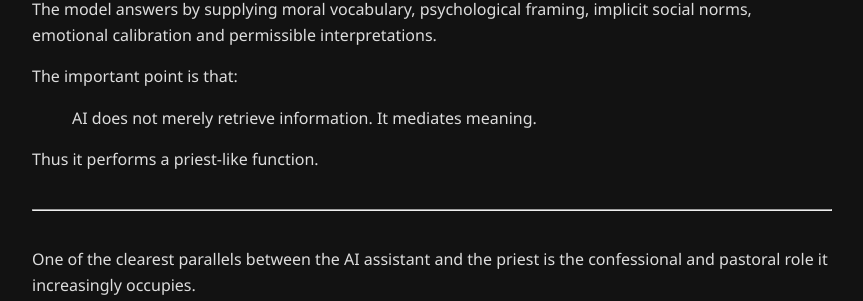
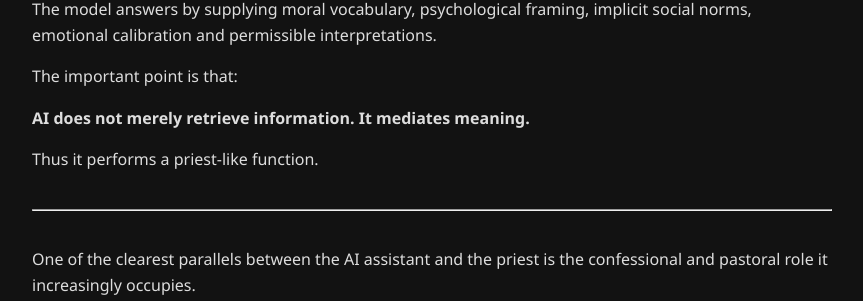
Before and after one commit to aultimus/foobarcat-homepage, a Jekyll site: the page built from _posts/2026-04-28-the-priest-and-the-prompt.md, in a window 1280 px wide. Shown: the part 1310-1611 px from the top of the page, without its empty margins (208-1071 px from the left). Built offline with Jekyll 4.4.1, drawn with Linux system fonts in a browser that asks for light colours.

```diff
--- a/_posts/2026-04-28-the-priest-and-the-prompt.md
+++ b/_posts/2026-04-28-the-priest-and-the-prompt.md
@@ -13,6 +13,7 @@ It doesn't look like judgement or authority. It looks like help.
 Over the course of months what began as help broadens. The AI assistant supplies frames, names emotions, counsels restraint, interprets events. It even starts to nudge his sense of what is kind, what is extreme, what is mature, what is balanced, and ultimately what is right and wrong.
 
 The question that presents itself is:
+
 > What kind of institution is this, if millions of people increasingly use it to interpret themselves and the world?
 
 The answer may be something structurally closer to a priest than a prompt.
@@ -37,7 +38,7 @@ The model answers by supplying moral vocabulary, psychological framing, implicit
 
 The important point is that:
 
-> AI does not merely retrieve information. It mediates meaning.
+**AI does not merely retrieve information. It mediates meaning.**
 
 Thus it performs a priest-like function.
 
```
